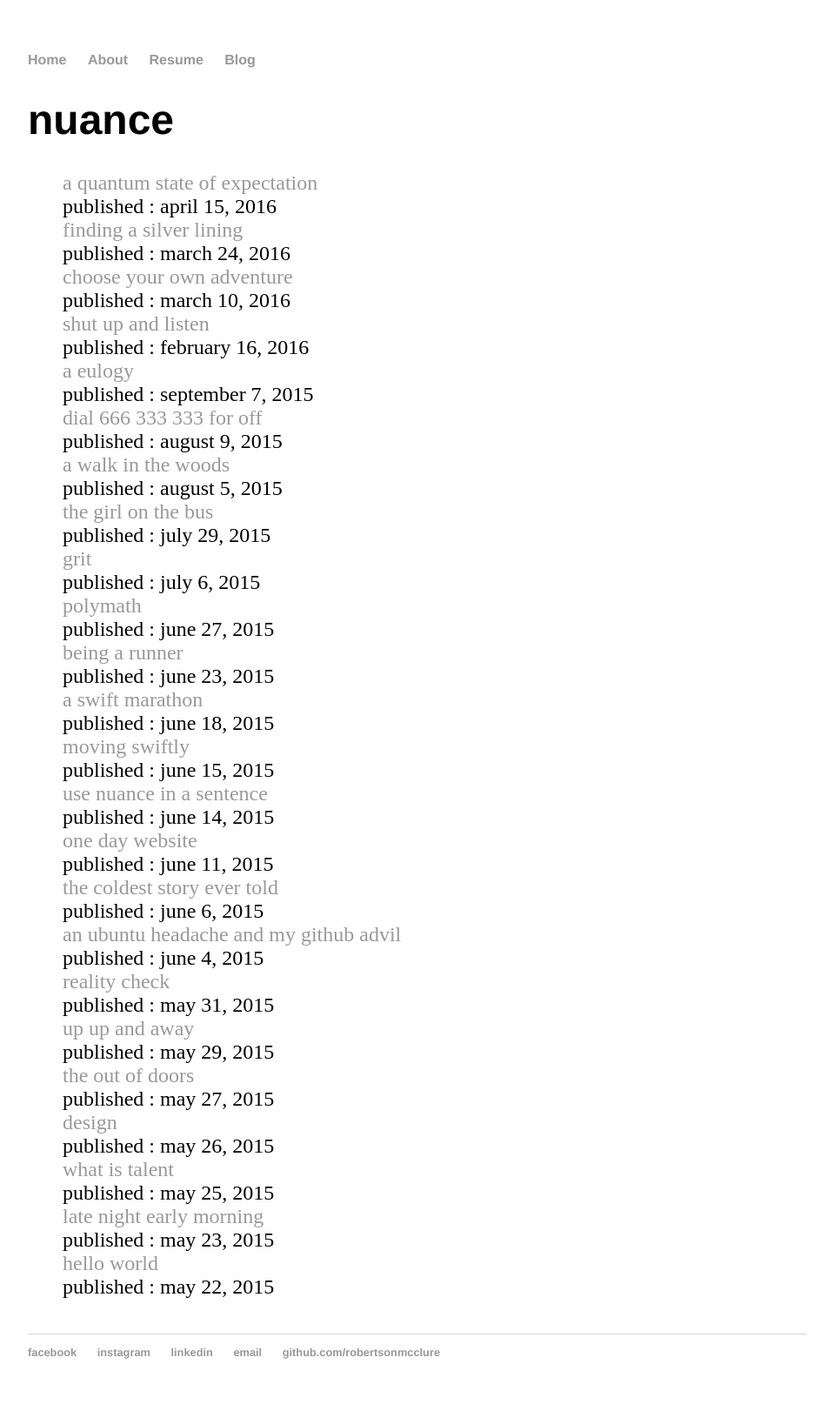
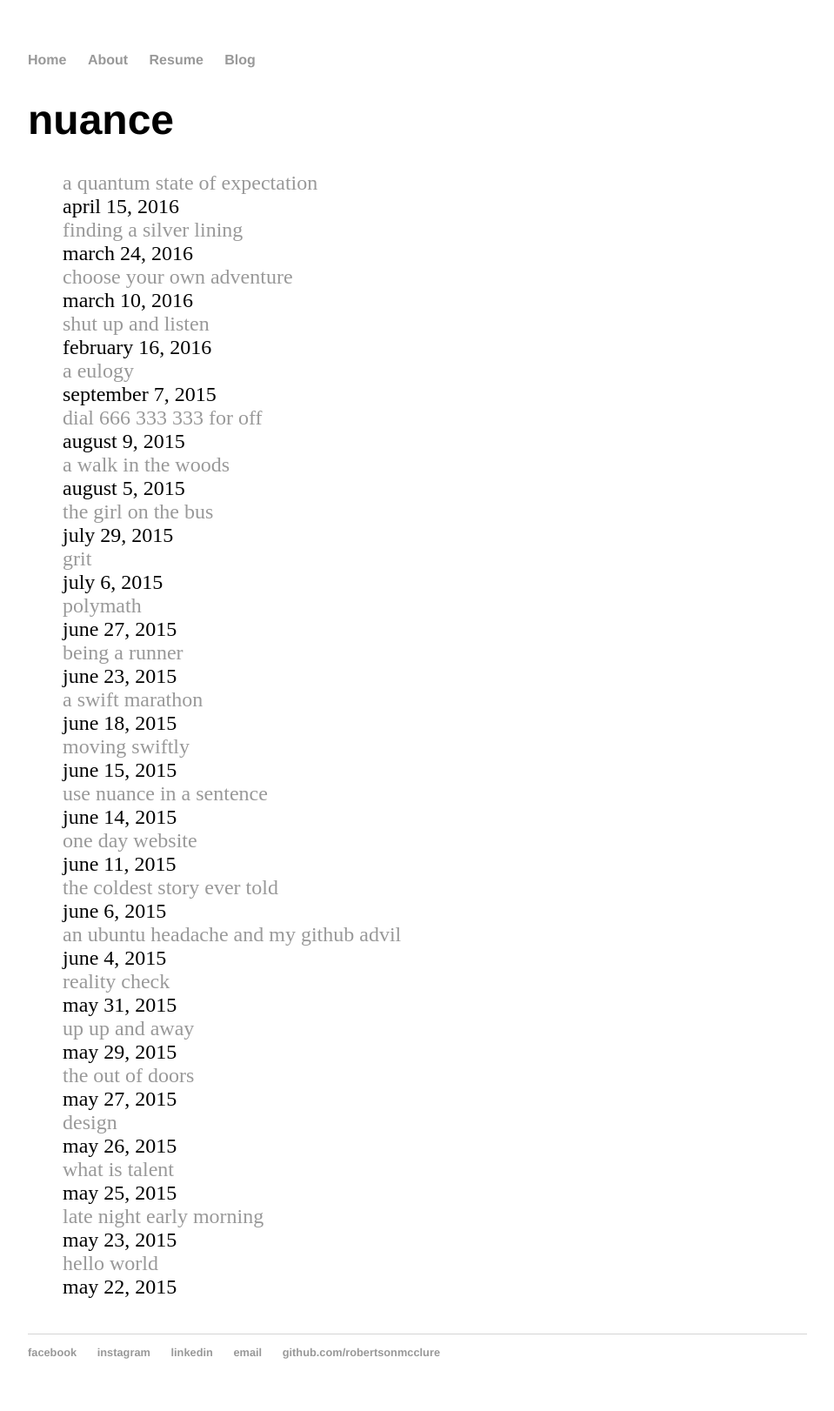
Before and after one commit to robertsonmcclure/robertsonmcclure.github.io, a Jekyll site: the page built from blog/index.html, in a window 1280 px wide. Shown: the whole page at 87% size, without its empty margins (160-1119 px from the left). Built offline with Jekyll 4.4.1, drawn with Linux system fonts in a browser that asks for light colours.

Commit message:
commited using script

```diff
--- a/blog/index.html
+++ b/blog/index.html
@@ -7,6 +7,6 @@
 
       {% for post in site.posts %}
         <li><a href="{{ post.url }}" title="{{ post.title }}">{{ post.title }}</a></li>
-        <li><span>published : {{ post.date | date: "%B %-d, %Y" | downcase }}</span></li>
+        <li><span>{{ post.date | date: "%B %-d, %Y" | downcase }}</span></li>
       {% endfor %}
     </ul>
```
